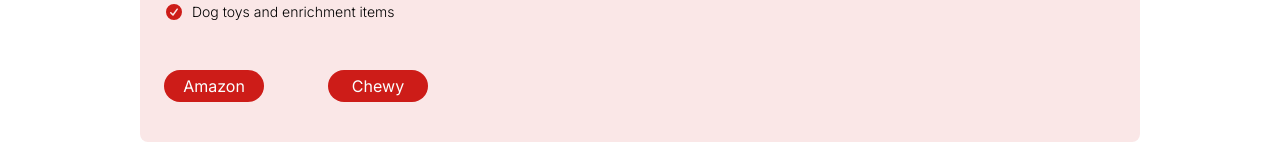
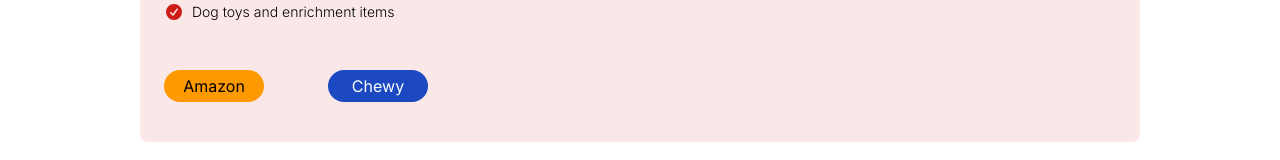
Before and after one commit to tran0422/scdr_dev, a React (Create React App) app: page /donate in a window 1280 px wide. Shown: the part 1711-1871 px from the top of the page. Built offline with nearby package versions, Linux system fonts and the light colour scheme; the HTML template or start-up script is replaced by a standard one.

Commit message:
Change amzn and chewy btn colors

```diff
--- a/src/pages/Donate.jsx
+++ b/src/pages/Donate.jsx
@@ -171,10 +171,10 @@
 
             {/* Links */}
             <div className='desktop-donate-wish-cta tw-flex tw-flex-col tw-items-center tw-mt-10 tw-mb-4 tw-gap-2'>
-              <a className='tw-flex tw-items-center tw-justify-center tw-rounded-full tw-bg-[#cd1c18] tw-py-1 tw-px-3 tw-w-[100px] tw-text-[#faffff]' href="https://www.amazon.com/gp/registry/wishlist/O27VKCIUEX7H/ref=cm_sw_em_r_wsg_V230wbPY6MYH8_wb" target='_blank' rel='noreferrer'>
+              <a className='tw-flex tw-items-center tw-justify-center tw-rounded-full tw-bg-[#ff9900] tw-py-1 tw-px-3 tw-w-[100px]' href="https://www.amazon.com/gp/registry/wishlist/O27VKCIUEX7H/ref=cm_sw_em_r_wsg_V230wbPY6MYH8_wb" target='_blank' rel='noreferrer'>
                 Amazon
               </a>
-              <a className='tw-flex tw-items-center tw-justify-center tw-rounded-full tw-bg-[#cd1c18] tw-py-1 tw-px-3 tw-w-[100px] tw-text-[#faffff]' href="https://www.chewy.com/g/second-change-dog-rescue_b78023353" target='_blank' rel='noreferrer'>
+              <a className='tw-flex tw-items-center tw-justify-center tw-rounded-full tw-bg-[#1c49c2] tw-py-1 tw-px-3 tw-w-[100px] tw-text-[#faffff]' href="https://www.chewy.com/g/second-change-dog-rescue_b78023353" target='_blank' rel='noreferrer'>
                 Chewy
               </a>
             </div>
```
